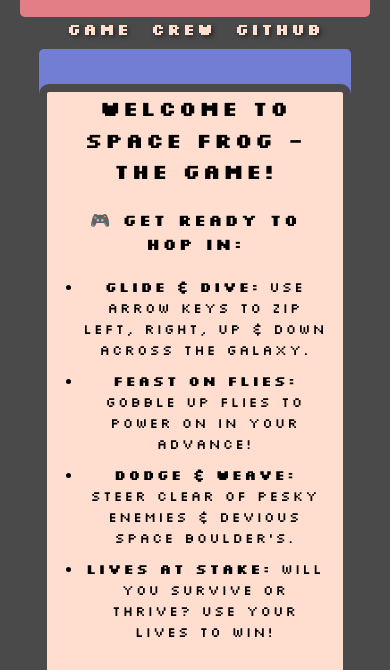
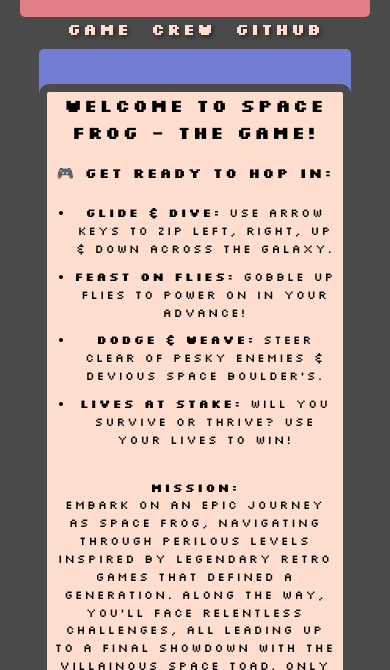
Before and after one commit to Thomas-Tomo/retro_game, a website: page index.html in a window 390 px wide. Shown: the part 153-823 px from the top of the page. Drawn offline with Linux system fonts and the light colour scheme.

Commit message:
Fix: adjust info game-info small screen

```diff
--- a/css/index.css
+++ b/css/index.css
@@ -254,3 +254,13 @@ section {
 .reset:active {
   transform: scale(0.9);
 }
+
+@media screen and (max-width: 1030px) {
+  .game-info {
+    width: 95%;
+    font-size: 95%;
+  }
+  .game-info {
+    font-size: 85%;
+  }
+}
```
